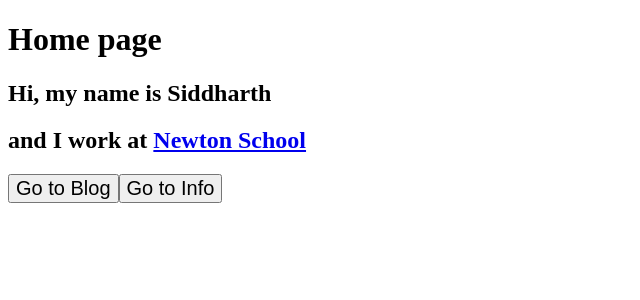
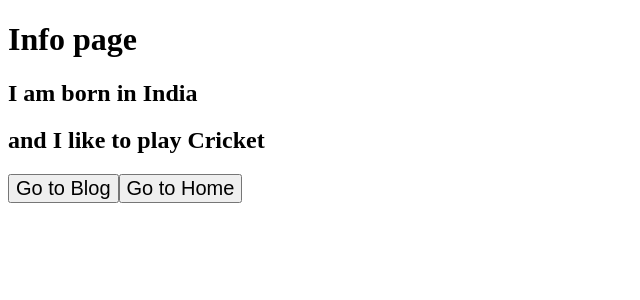
Before and after one commit to triggerdeva/Siddharth-s-portfolio---Contest-19-03-23---kw8deka9nb0i, a React app: page / in a window 1280 px wide. Shown: the top 300 px of the page, without its empty margins (0-640 px from the left). Built offline with nearby package versions, Linux system fonts and the light colour scheme.

Commit message:
Update Home.js

```diff
--- a/src/components/Home.js
+++ b/src/components/Home.js
@@ -1,21 +1,19 @@
 import React from "react";
 import { Link } from "react-router-dom";
-const Home = () => {
+
+const Info = () => {
     return (
-        <div id="home-page">
-            <h1>Home page</h1>
-            <h2>Hi, my name is Siddharth </h2>
-            <h2>
-                and I work at{" "}
-                <a href="https://www.newtonschool.co/">Newton School</a>
-            </h2>
+        <div id="info-page">
+            <h1> Info page </h1>
+            <h2>I am born in India</h2>
+            <h2>and I like to play Cricket </h2>
             <Link to="/blog">
-                <button id="home-to-blog"> Go to Blog</button>
+                <button id="info-to-blog"> Go to Blog</button>
             </Link>
-            <Link to="/info">
-                <button id="home-to-info"> Go to Info</button>
+            <Link to="/">
+                <button id="info-to-home"> Go to Home</button>
             </Link>
         </div>
     );
 };
-export default Home;
+export default Info;
```
